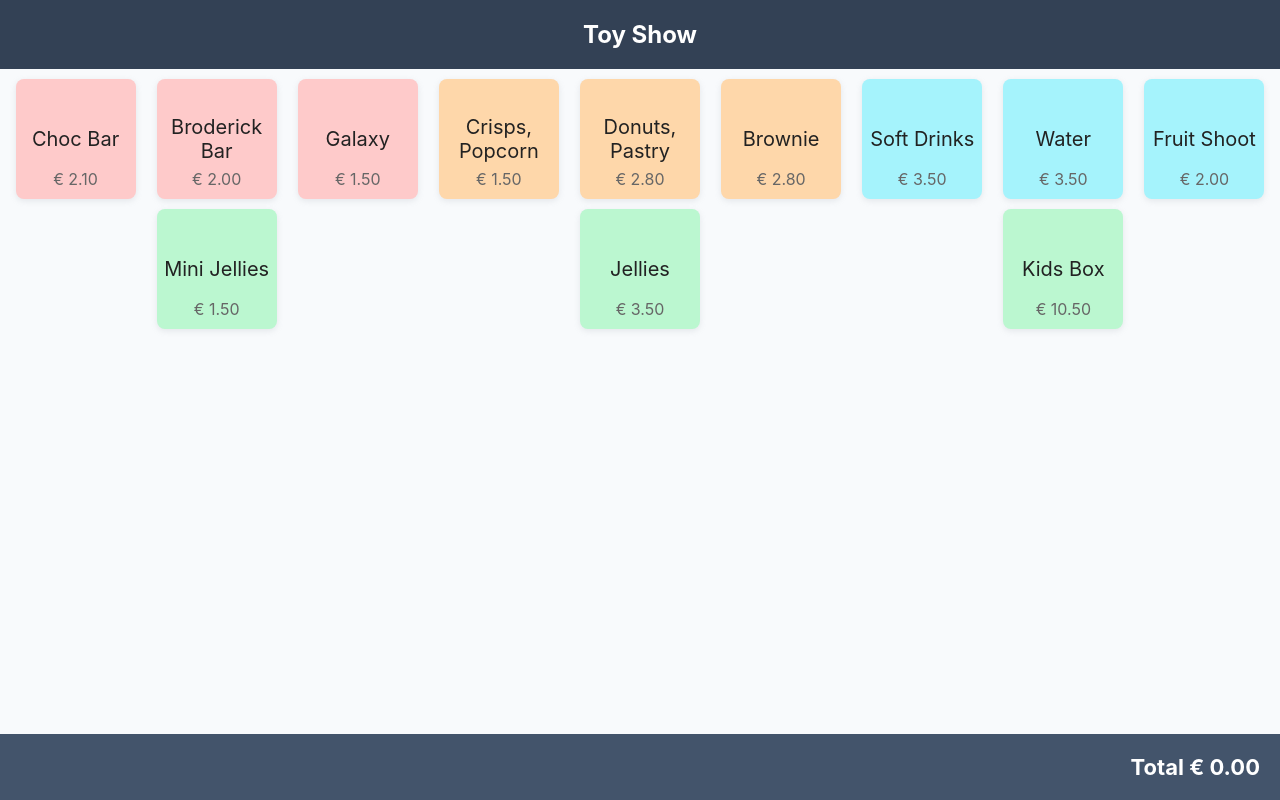
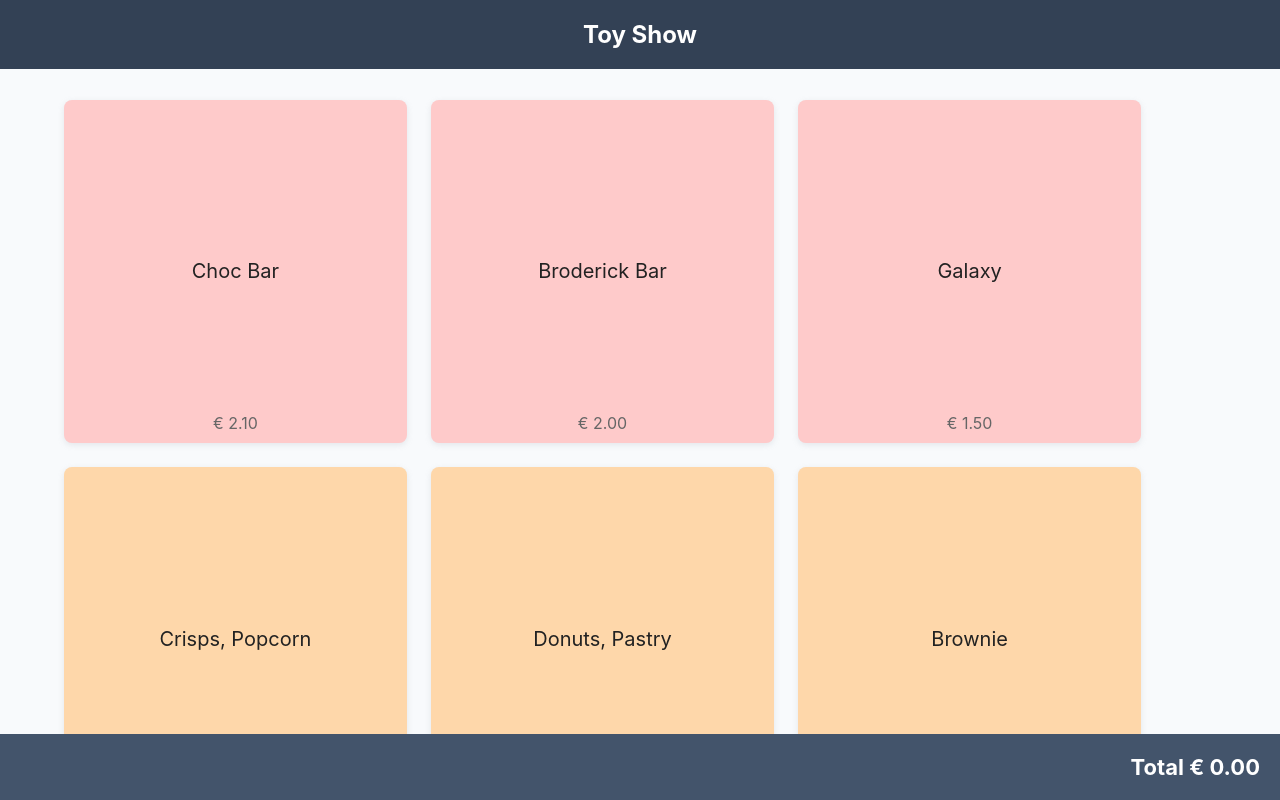
Before and after one commit to CrimsonSunrise/quick-store, a React (Create React App) app: page / in a window 1280 px wide. Built offline with nearby package versions, Linux system fonts and the light colour scheme.

Commit message:
Size fit

```diff
--- a/src/App.scss
+++ b/src/App.scss
@@ -6,14 +6,22 @@
     background-color: #f8fafc;
     height: 100vh;
     width: 100vw;
+    overflow: auto;
+    align-items: center;
+
+    &::-webkit-scrollbar {
+        z-index: 0;
+    }
 }
 
 header {
+    position: absolute;
+    width: 100%;
     flex-shrink: 0;
     background-color: #334155;
     margin: 0;
     padding: 0;
-    z-index: 1;
+    z-index: 2;
 }
 
 header h2 {
@@ -23,18 +31,20 @@
 }
 
 .produtos {
+    transition: 0.1s all;
     flex-shrink: 0;
     display: flex;
     flex-wrap: wrap;
-    justify-content: space-around;
-    gap: 10px;
-    padding: 10px;
+    gap: 1.9vw;
+    padding: 100px 10px;
+    // background-color: red;
+    width: 90vw;
 
     .produto {
         transition: 0.1s all;
         position: relative;
-        width: 110px;
-        height: 110px;
+        width: 26vw;
+        height: 26vw;
         padding: 5px;
         display: flex;
         justify-content: center;
@@ -160,20 +170,26 @@
     font-weight: 600;
     align-items: center;
 
-    .produtoCount {
+    .produtoAmount {
         flex: 1;
         text-align: right;
+        padding-right: 10px;
+
+        span {
+            color: #888;
+            font-weight: 100;
+        }
     }
 
     .removeOneButton {
-        background-color: #ef4444;
+        background-color: #fb923c;
         width: 40px;
         height: 40px;
         padding: 0;
         display: flex;
         justify-content: center;
         align-items: center;
-        color: white;
+        color: #9a3412;
     }
 }
 
--- a/src/App.tsx
+++ b/src/App.tsx
@@ -140,8 +140,8 @@
                     produtoName.innerHTML = key;
 
                     let produtoCount = document.createElement("span");
-                    produtoCount.className = "produtoCount";
-                    produtoCount.innerHTML = `Count: ${value.toString()}`;
+                    produtoCount.className = "produtoAmount";
+                    produtoCount.innerHTML = `<span>amount:</span> ${value.toString()}`;
 
                     let removeOneButton = document.createElement("div");
                     removeOneButton.innerHTML = "-1";
@@ -374,7 +374,7 @@
                     </div>
                 </div>
 
-                <div ref={usuario} className="usuario">
+                {/* <div ref={usuario} className="usuario">
                     <h3>Complete seu cadastro</h3>
 
                     <div>
@@ -426,7 +426,7 @@
                             Cadastrar e finalizar
                         </button>
                     </div>
-                </div>
+                </div> */}
             </div>
         </div>
     );
```
